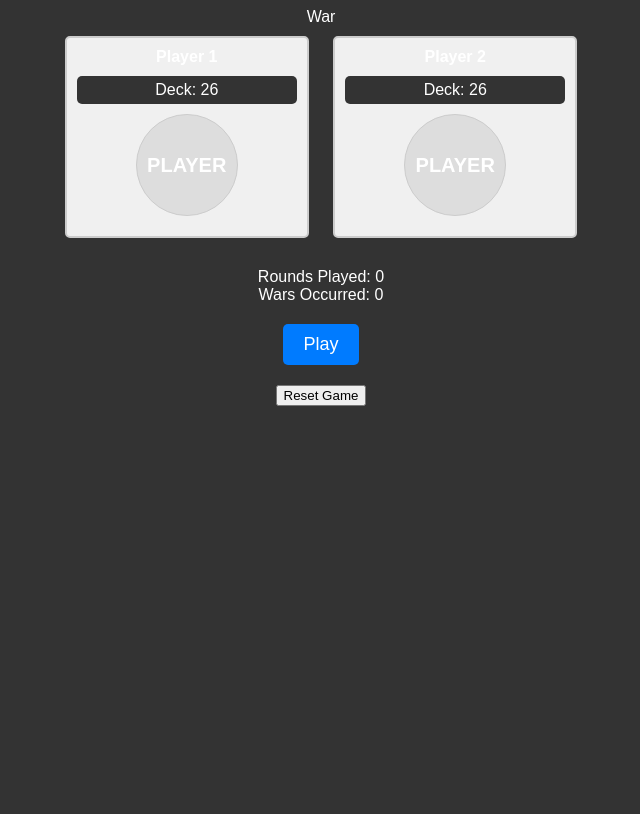
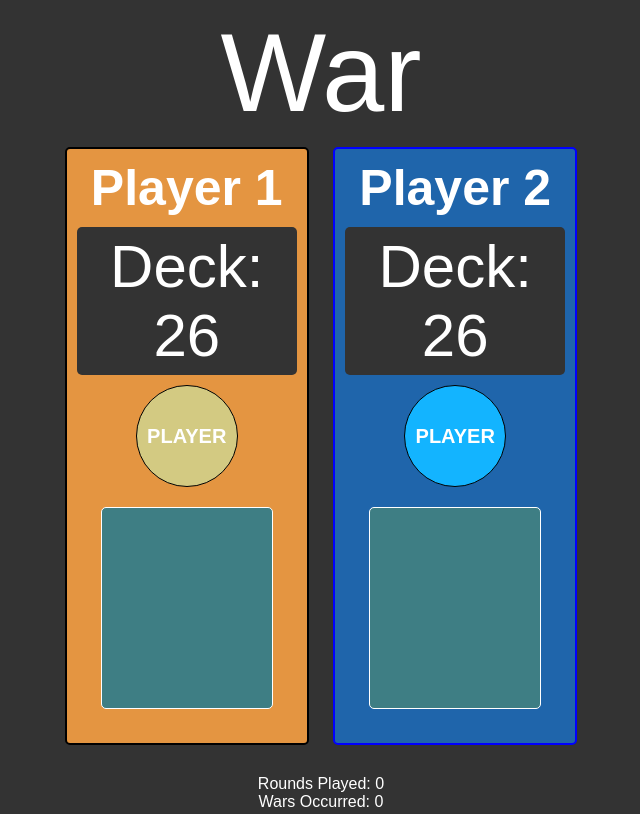
Before and after one commit to azuruo/war-project, a plain HTML site: page index.html in a window 1280 px wide. Shown: the top 814 px of the page, without its empty margins (319-959 px from the left). Drawn offline with Linux system fonts and the light colour scheme.

Commit message:
finalized style and final js

```diff
--- a/assets/main.css
+++ b/assets/main.css
@@ -4,9 +4,9 @@
   vertical-align: top;
   margin: 10px;
   padding: 10px;
-  border: 2px solid #ccc;
+  border: 2px solid black;
   border-radius: 5px;
-  background-color: #f0f0f0;
+  background-color: #e49541;
   width: 220px;
   text-align: center;
 }
@@ -14,6 +14,8 @@
 .player1-title {
   font-weight: bold;
   margin-bottom: 10px;
+  color: white;
+  font-size: 50px;
 }
 
 .player1-deck {
@@ -22,25 +24,32 @@
   border-radius: 5px;
   padding: 5px;
   margin-bottom: 10px;
+  font-size: 60px;
 }
 
 .player1-profile-picture {
   width: 100px;
   height: 100px;
-  background-color: #ddd;
-  border: 1px solid #ccc;
+  background-color: #d3ca82;
+  border: 1px solid #000000;
   border-radius: 50%;
   line-height: 100px;
   font-weight: bold;
   font-size: 20px;
   margin: 0 auto;
-  margin-bottom: 10px;
 }
 
-.player1-hand {
-  display: flex;
-  flex-wrap: wrap;
-  justify-content: center;
+.player1-hand,
+.player2-hand {
+  display: inline-block;
+  border: 1px solid #ffffff;
+  padding: 10px;
+  margin: 20px 0;
+  border-radius: 5px;
+  background-color: rgb(62, 126, 132);
+  width: 150px;
+  height: 180px;
+  text-align: center;
 }
 
 /* Player 2 Styles */
@@ -49,9 +58,9 @@
   vertical-align: top;
   margin: 10px;
   padding: 10px;
-  border: 2px solid #ccc;
+  border: 2px solid blue;
   border-radius: 5px;
-  background-color: #f0f0f0;
+  background-color: #1f65ab;
   width: 220px;
   text-align: center;
 }
@@ -59,6 +68,8 @@
 .player2-title {
   font-weight: bold;
   margin-bottom: 10px;
+  color: white;
+  font-size: 50px;
 }
 
 .player2-deck {
@@ -67,31 +78,19 @@
   border-radius: 5px;
   padding: 5px;
   margin-bottom: 10px;
+  font-size: 60px;
 }
 
 .player2-profile-picture {
   width: 100px;
   height: 100px;
-  background-color: #ddd;
-  border: 1px solid #ccc;
+  background-color: #13b4ff;
+  border: 1px solid #000000;
   border-radius: 50%;
   line-height: 100px;
   font-weight: bold;
   font-size: 20px;
   margin: 0 auto;
-  margin-bottom: 10px;
-}
-
-.player2-hand {
-  display: flex;
-  flex-wrap: wrap;
-  justify-content: center;
-}
-
-/* Game Board and Display Winner Styles */
-#game-board {
-  text-align: center;
-  margin-top: 20px;
 }
 
 #display-winner {
@@ -116,54 +115,32 @@
 .play-btn:hover {
   background-color: #0056b3;
 }
+
+.reset-btn {
+    display: block;
+    margin: 20px auto;
+    padding: 10px 20px;
+    font-size: 18px;
+    background-color: #007bff;
+    color: #fff;
+    border: none;
+    border-radius: 5px;
+    cursor: pointer;
+  }
+.reset-btn:hover {
+    background-color: #0056b3
+}
 /* card styles */
 .card {
-  display: inline-block;
-  margin: 3px;
-  padding: 5px 10px;
-  border: 1px solid #ccc;
-  border-radius: 5px;
-  background-color: #fff;
-  font-size: 20px;
-  transition: transform 0.3s ease-in-out;
-}
-.card.slide {
-  transform: translateY(-20px);
-}
-@keyframes shake {
-  0% {
-    transform: translate(1px, 1px) rotate(0deg);
-  }
-  10% {
-    transform: translate(-1px, -2px) rotate(-1deg);
-  }
-  20% {
-    transform: translate(-2px, 0px) rotate(1deg);
-  }
-  30% {
-    transform: translate(1px, 2px) rotate(0deg);
-  }
-  40% {
-    transform: translate(1px, -1px) rotate(1deg);
-  }
-  50% {
-    transform: translate(-1px, 2px) rotate(-1deg);
-  }
-  60% {
-    transform: translate(-1px, 1px) rotate(0deg);
-  }
-  70% {
-    transform: translate(1px, 1px) rotate(-1deg);
-  }
-  80% {
-    transform: translate(-1px, -1px) rotate(1deg);
-  }
-  90% {
-    transform: translate(1px, 2px) rotate(0deg);
-  }
-  100% {
-    transform: translate(1px, -2px) rotate(-1deg);
-  }
+  position: relative;
+  height: 100%;
+  width: 100%;
+  border: 1px solid black;
+  border-radius: 0.5rem;
+  display: flex;
+  justify-content: center;
+  align-items: center;
+  font-size: 4rem;
 }
 
 .heart,
@@ -174,10 +151,14 @@
 .club {
   color: black;
 }
-/* Body Styles */
+
 body {
   background-color: #333;
   color: #fff;
   font-family: Arial, sans-serif;
   text-align: center;
 }
+
+header {
+  font-size: 7rem;
+}
--- a/assets/main.js
+++ b/assets/main.js
@@ -65,24 +65,19 @@ function dealCards() {
   player1Hand = deck.filter((_, idx) => idx % 2 === 0);
   player2Hand = deck.filter((_, idx) => idx % 2 !== 0);
 }
-
-// Game utility functions
-function disablePlayButton() {
-  document.getElementById('playButton').disabled = true;
-}
-
+// Displays Winner
 function displayWinner(message) {
   document.getElementById('display-winner').textContent = message;
 }
-
+// Determines color of card based on suit
 function getCardColor(card) {
   return ['♠', '♣'].includes(card.suit) ? 'spade' : 'heart';
 }
 
 // War Logic
 
+// Logic for consecutive wars
 function handleConsecutiveWar(warPot) {
-  // Add three more cards to the pot for each player
   for (let i = 0; i < 3; i++) {
     if (player1Hand.length > 0) warPot.push(player1Hand.shift());
     if (player2Hand.length > 0) warPot.push(player2Hand.shift());
@@ -102,6 +97,7 @@ function handleConsecutiveWar(warPot) {
   }
 }
 
+// Initiates war when card values are equal
 function initiateWar(player1InitialCard, player2InitialCard) {
   wars++;
   updateWarCount();
@@ -109,7 +105,6 @@ function initiateWar(player1InitialCard, player2InitialCard) {
   let warPot = [player1InitialCard, player2InitialCard];
   while (true) {
     if (player1Hand.length < 4 || player2Hand.length < 4) {
-      // A player cannot continue the war, so the other player wins
       if (player1Hand.length > player2Hand.length) {
         player1Hand = player1Hand.concat(warPot, player2Hand);
         player2Hand = [];
@@ -119,18 +114,13 @@ function initiateWar(player1InitialCard, player2InitialCard) {
       }
       break;
     }
-
-    // Draw three cards from each player into the pot
     for (let i = 0; i < 3; i++) {
       warPot.push(player1Hand.shift(), player2Hand.shift());
     }
-
     let playerOneCard = player1Hand.shift();
     let playerTwoCard = player2Hand.shift();
     warPot.push(playerOneCard, playerTwoCard);
-
     displayTopCards(playerOneCard, playerTwoCard);
-
     if (getValue(playerOneCard.value) > getValue(playerTwoCard.value)) {
       player1Hand = player1Hand.concat(warPot);
       break;
@@ -140,14 +130,14 @@ function initiateWar(player1InitialCard, player2InitialCard) {
     }
   }
 }
-
+// Updates displayed War Counter after each War
 function updateWarCount() {
   const warCountElement = document.getElementById('war-count');
   if (warCountElement) {
     warCountElement.textContent = `Wars Occurred: ${wars}`;
   }
 }
-
+// Updates displayed Deck Count
 function updatePlayerDeckCounts() {
   const player1DeckCountElement = document.querySelector('.player1-deck');
   const player2DeckCountElement = document.querySelector('.player2-deck');
@@ -155,11 +145,12 @@ function updatePlayerDeckCounts() {
   player1DeckCountElement.textContent = `Deck: ${player1Hand.length}`;
   player2DeckCountElement.textContent = `Deck: ${player2Hand.length}`;
 }
+// Updates displayed rounds played
 function updateRoundsPlayed() {
   const roundsPlayedElement = document.getElementById('rounds-played');
   roundsPlayedElement.textContent = `Rounds Played: ${roundsPlayed}`;
 }
-
+// Checks if winner is determined by the other player running out of cards
 function checkWinCondition() {
   if (player1Hand.length === 0) {
     gameOver = true;
@@ -169,7 +160,7 @@ function checkWinCondition() {
     displayWinner('Player 1 wins!');
   }
 }
-
+// Ends the game and alerts the winner
 function endGame() {
   if (player1Hand.length === 0) {
     alert('Player Two Wins!');
@@ -177,22 +168,19 @@ function endGame() {
     alert('Player One Wins!');
   }
 }
+// Displays the card generated each round
 
 function displayTopCards(playerOneCard, playerTwoCard) {
   const player1HandDiv = document.querySelector('.player1-hand');
   const player2HandDiv = document.querySelector('.player2-hand');
-
-  // Clear previously displayed cards
   player1HandDiv.innerHTML = '';
   player2HandDiv.innerHTML = '';
-
   const card1Element = createCardElement(playerOneCard);
   const card2Element = createCardElement(playerTwoCard);
-
   player1HandDiv.appendChild(card1Element);
   player2HandDiv.appendChild(card2Element);
 }
-
+// Creates a visual representation of a Card using Dom
 function createCardElement(card) {
   const cardElement = document.createElement('div');
   cardElement.classList.add('card', getCardColor(card));
@@ -200,6 +188,7 @@ function createCardElement(card) {
   return cardElement;
 }
 // Main game logic
+// Plays a single round and updates game state each time
 function playRound() {
   if (player1Hand.length === 0 || player2Hand.length === 0) {
     endGame();
@@ -226,7 +215,7 @@ function playRound() {
   updateRoundsPlayed();
   checkWinCondition();
 }
-// Reset Game
+// Resets Game State
 function resetGame() {
   deck = [];
   player1Hand = [];
--- a/index.html
+++ b/index.html
@@ -31,11 +31,12 @@
       <div id="rounds-played">Rounds Played: 0</div>
       <div id="war-count">Wars Occurred: 0</div>
 
+
     </section>
 
-    <!-- Play button -->
+    <!-- Buttons -->
     <button class="play-btn" id="playButton">Play</button>
-    <button id="resetButton">Reset Game</button>
+    <button class="reset-btn" id="resetButton">Reset Game</button>
 
   </body>
 </html>
```
